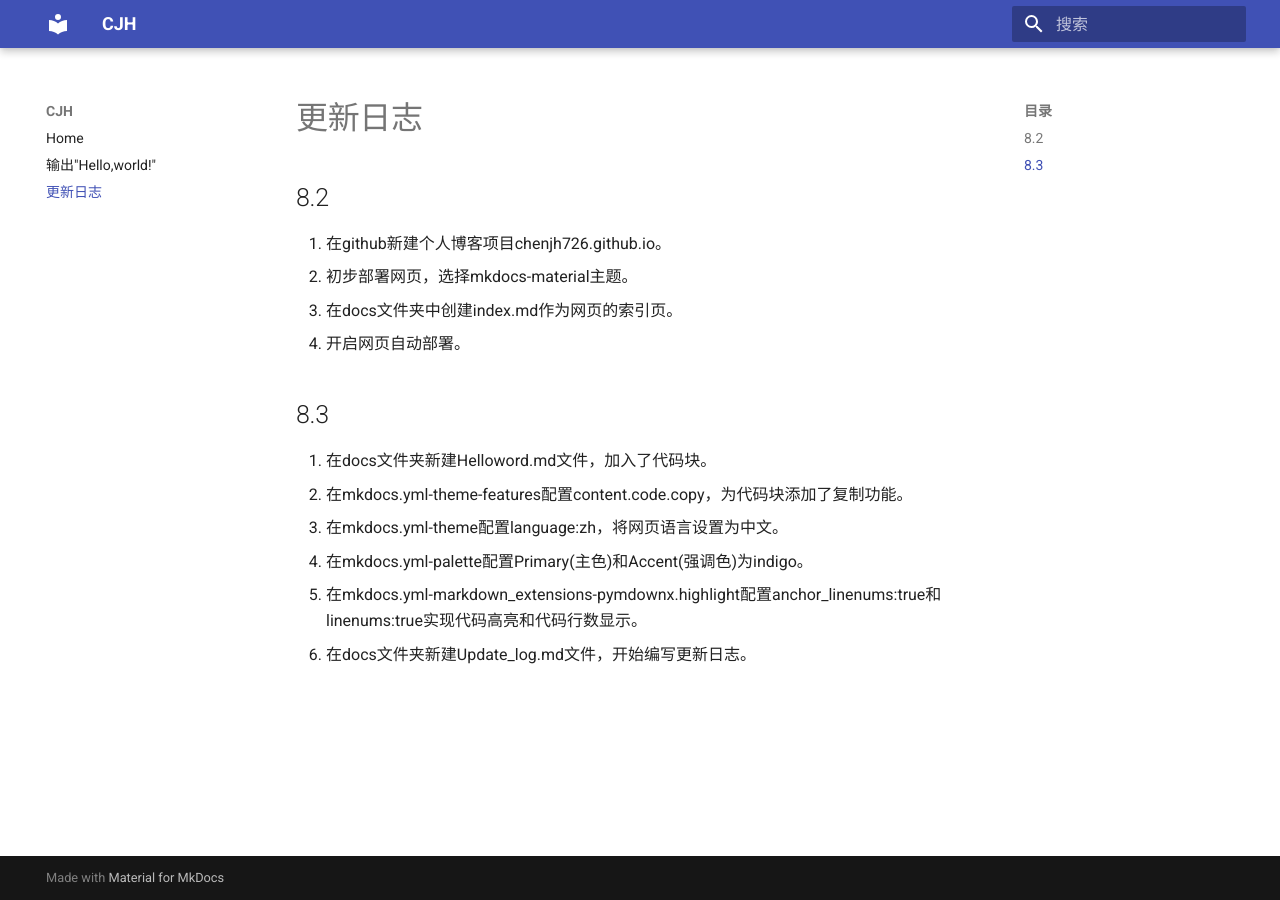
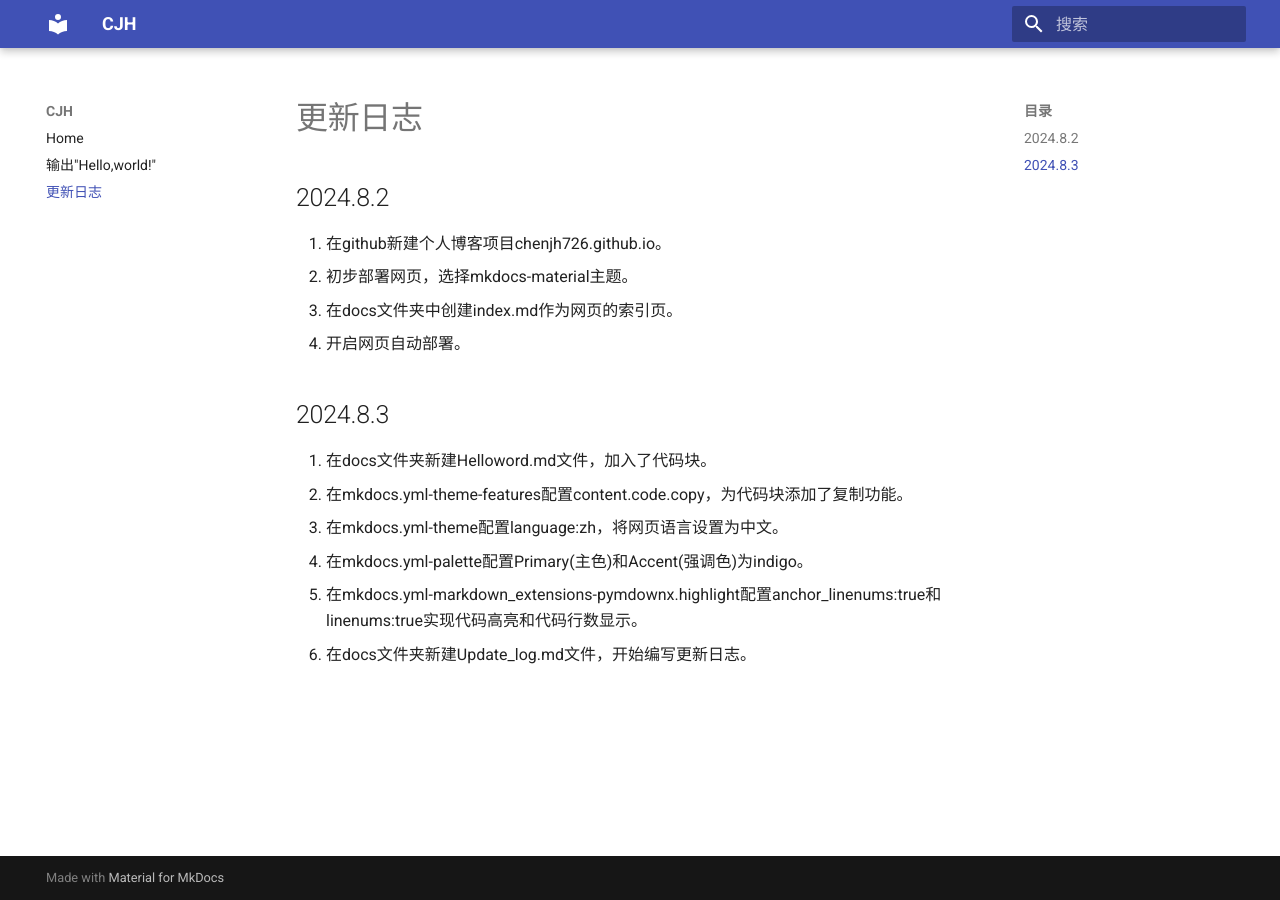
Before and after one commit to chenjh726/chenjh726.github.io, an MkDocs documentation site: the page built from docs/Update_log.md, in a window 1280 px wide. Built offline with MkDocs 1.6.1 and Material for MkDocs 9.7.7, drawn with Linux system fonts in a browser that asks for light colours.

Commit message:
Update Update_log.md

```diff
--- a/docs/Update_log.md
+++ b/docs/Update_log.md
@@ -1,12 +1,12 @@
 # 更新日志
 
-## 8.2
+## 2024.8.2
 1. 在github新建个人博客项目chenjh726.github.io。
 2. 初步部署网页，选择mkdocs-material主题。
 3. 在docs文件夹中创建index.md作为网页的索引页。
 4. 开启网页自动部署。
 
-## 8.3
+## 2024.8.3
 1. 在docs文件夹新建Helloword.md文件，加入了代码块。
 2. 在mkdocs.yml-theme-features配置content.code.copy，为代码块添加了复制功能。
 3. 在mkdocs.yml-theme配置language:zh，将网页语言设置为中文。
```
